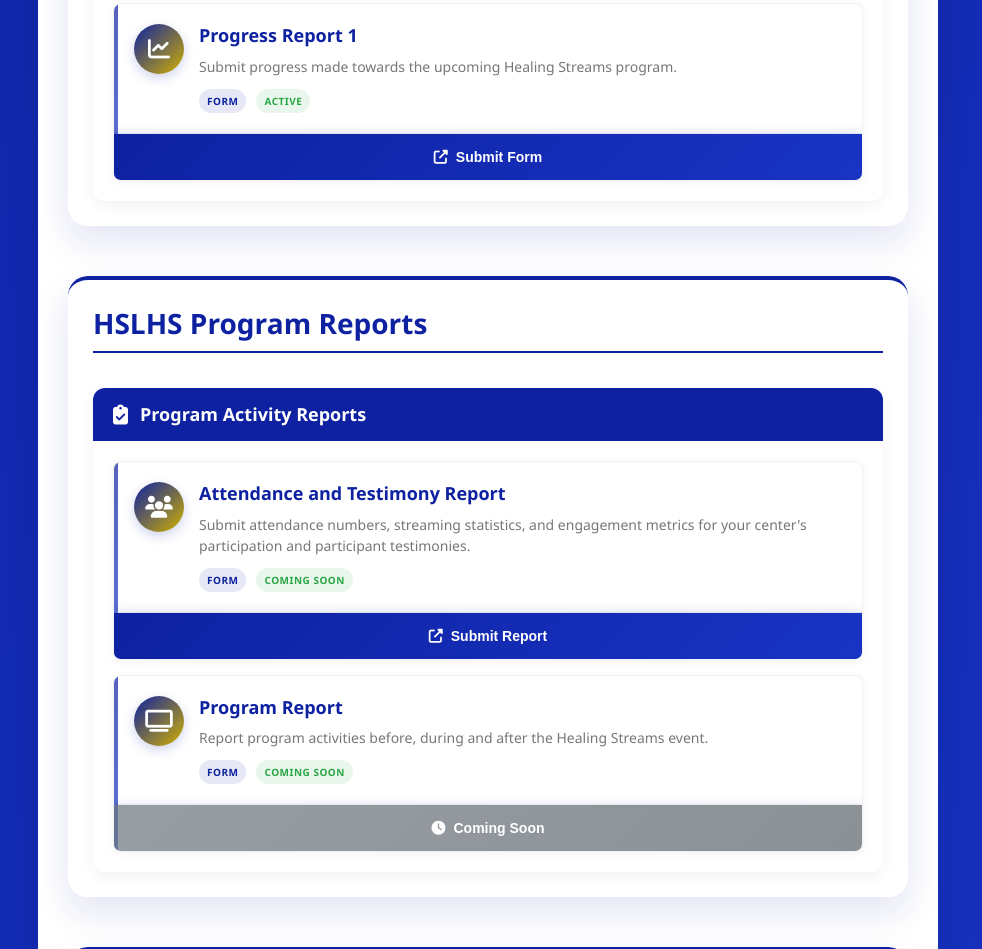
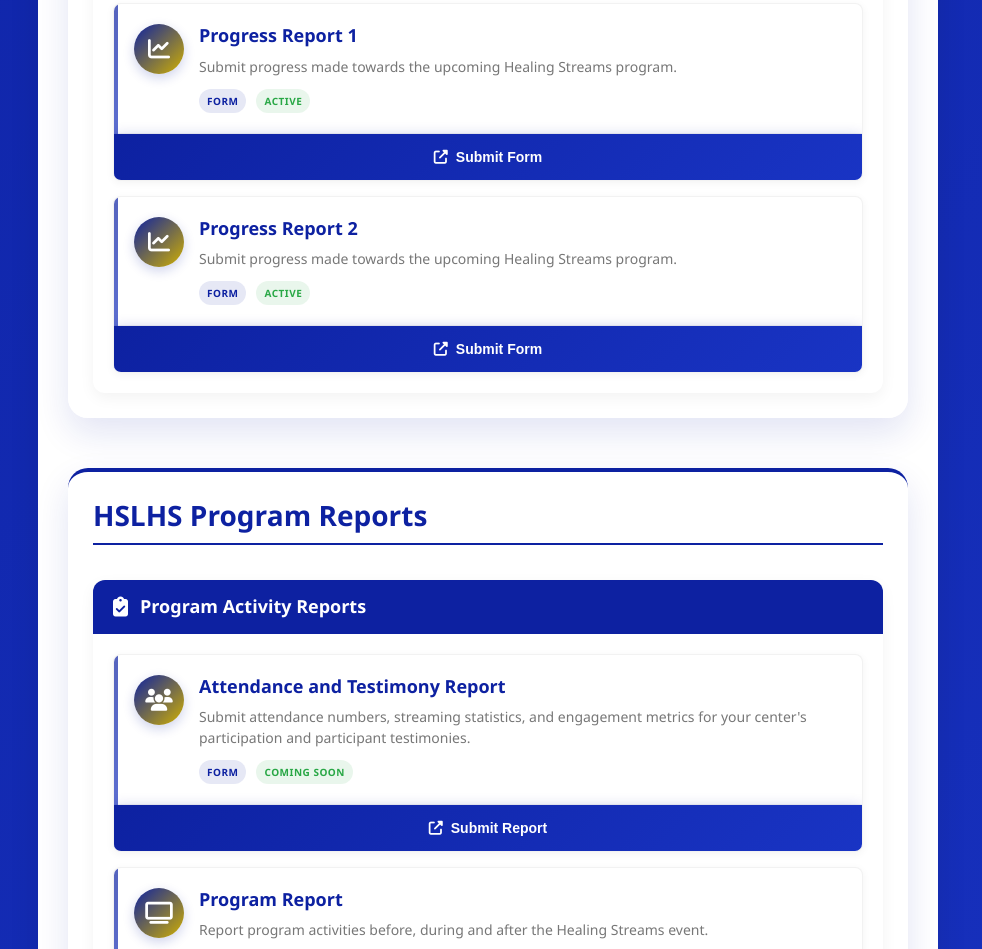
Before and after one commit to dallas-zone/hslhs, a plain HTML site: page reports.html in a window 1280 px wide. Shown: the part 1252-2201 px from the top of the page, without its empty margins (152-1134 px from the left). Drawn offline with Linux system fonts and the light colour scheme.

Commit message:
Update reports.html

```diff
--- a/reports.html
+++ b/reports.html
@@ -145,9 +145,8 @@
                                             <i class="fas fa-external-link-alt"></i>
                                             <span>Submit Form</span>
                                         </button>
-
-                                        </div>
                                     </div>
+                                </div>
 
                                 <div class="report-item">
                                     <div class="report-content">
@@ -165,6 +164,28 @@
                                     </div>
                                     <div class="report-actions">
                                         <button class="submit-report-btn" data-form-url="https://kingsforms.online/oct2025hslhsdalzweeklyprogressreport1" title="Submit Report">
+                                            <i class="fas fa-external-link-alt"></i>
+                                            <span>Submit Form</span>
+                                        </button>
+                                    </div>
+                                </div>
+
+                                <div class="report-item">
+                                    <div class="report-content">
+                                        <div class="report-icon">
+                                            <i class="fas fa-chart-line"></i>
+                                        </div>
+                                        <div class="report-details">
+                                            <h4 class="report-title">Progress Report 2</h4>
+                                            <p class="report-description">Submit progress made towards the upcoming Healing Streams program.</p>
+                                            <div class="report-meta">
+                                                <span class="report-type">FORM</span>
+                                                <span class="report-status">ACTIVE</span>
+                                            </div>
+                                        </div>
+                                    </div>
+                                    <div class="report-actions">
+                                        <button class="submit-report-btn" data-form-url="https://kingsforms.online/oct2025hslhsdalzweeklyprogressreport2" title="Submit Report">
                                             <i class="fas fa-external-link-alt"></i>
                                             <span>Submit Form</span>
                                         </button>
```
